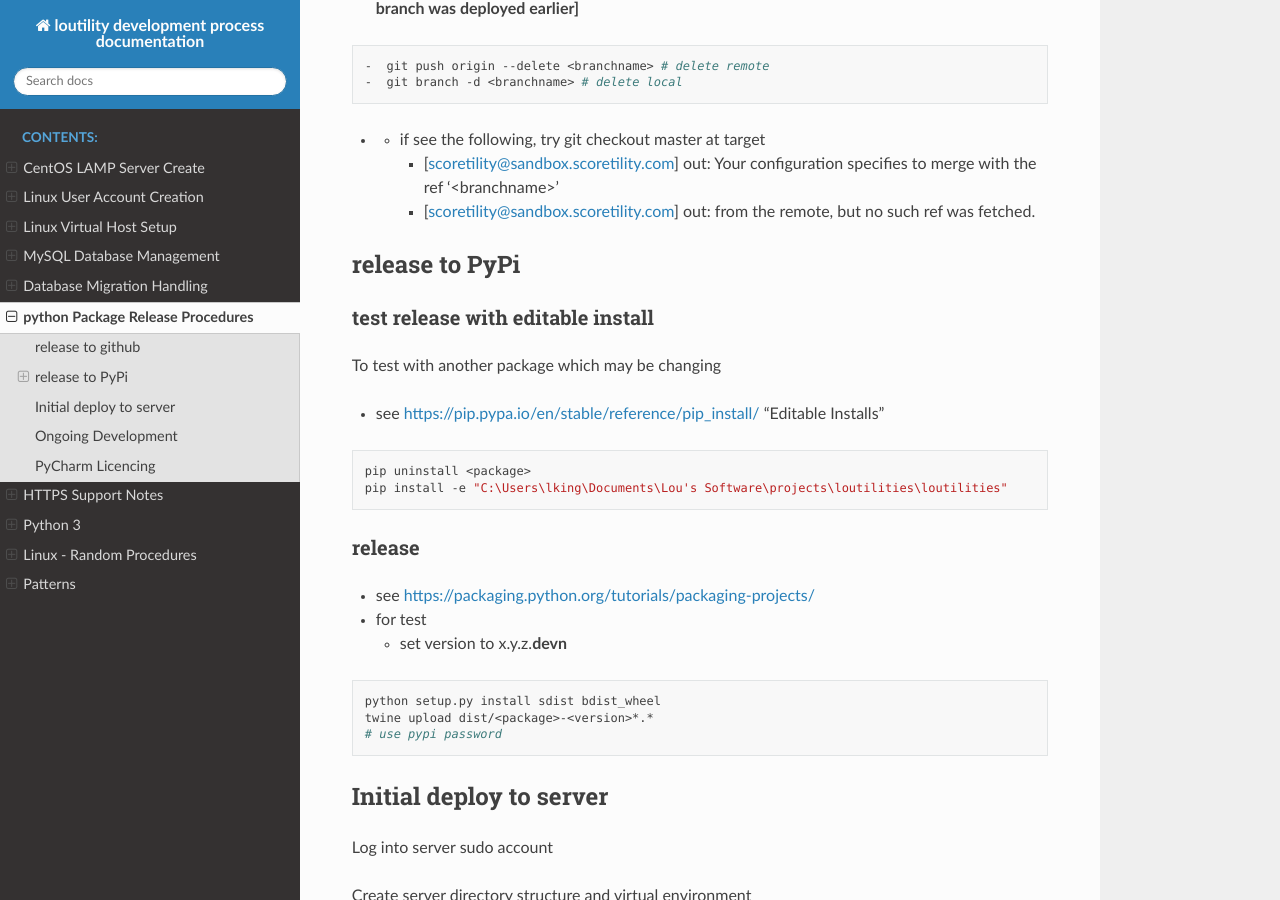
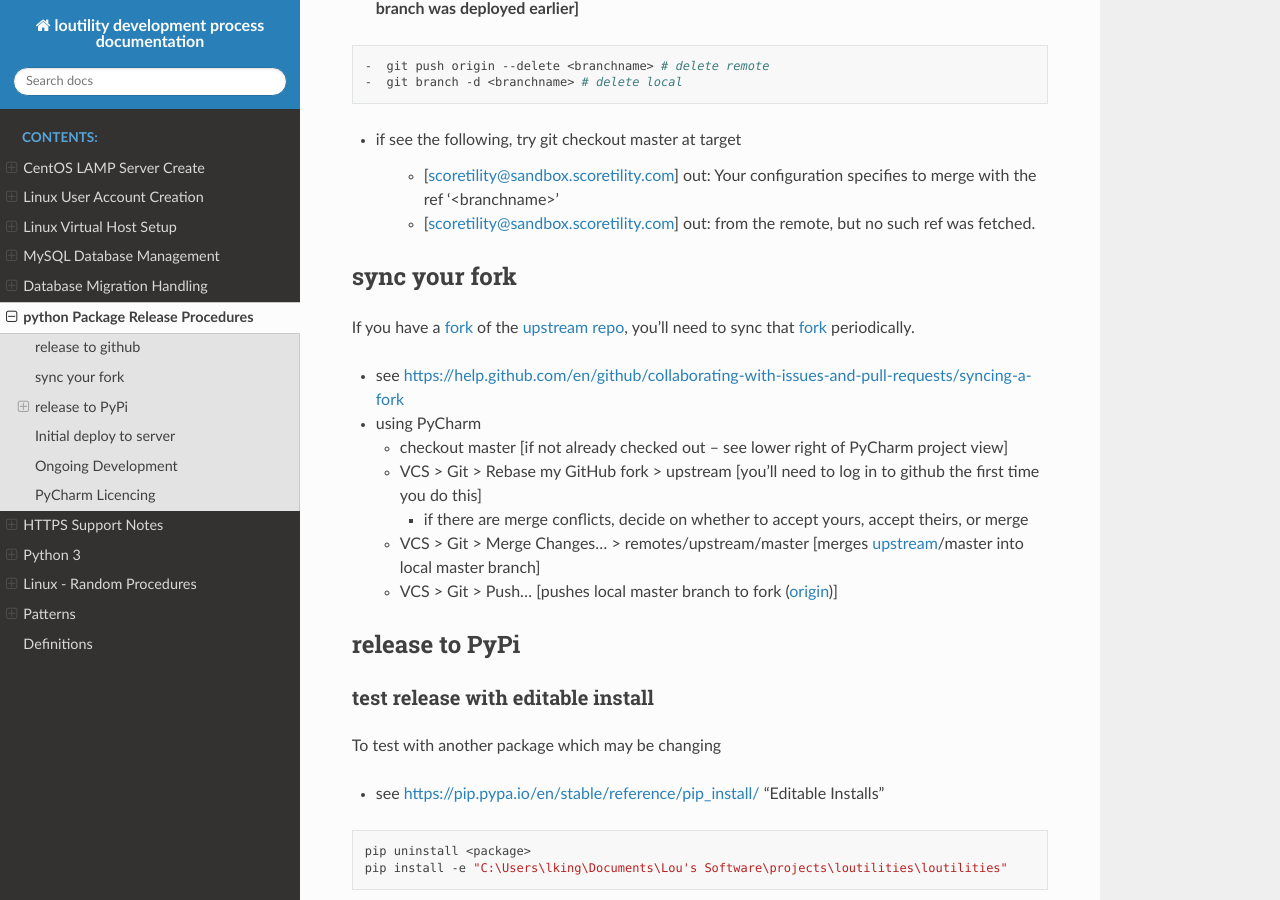
Before and after one commit to shanholtzerk/fork_loudevprocess, a Sphinx documentation site: the page built from docs/source/python-package-release-procedure.rst, in a window 1280 px wide and 900 px high, scrolled down 1426 px. Built offline with Sphinx 7.4.7 and the Read the Docs theme 2.0.0, drawn with Linux system fonts in a browser that asks for light colours.

Commit message:
how to sync forked repo; more python 3 conversion hints

```diff
--- a/docs/source/index.rst
+++ b/docs/source/index.rst
@@ -20,6 +20,7 @@ loutility development process documentation
    python-3
    linux-random-procedures
    patterns
+   definitions
 
 
 Indices and tables
--- a/docs/source/python-package-release-procedure.rst
+++ b/docs/source/python-package-release-procedure.rst
@@ -76,11 +76,32 @@ release to github
    -  git push origin --delete <branchname> # delete remote
    -  git branch -d <branchname> # delete local
 
--
-   -  if see the following, try git checkout master at target
+-  if see the following, try git checkout master at target
 
       -  [scoretility@sandbox.scoretility.com] out: Your configuration specifies to merge with the ref '<branchname>'
       -  [scoretility@sandbox.scoretility.com] out: from the remote, but no such ref was fetched.
+
+
+sync your fork
+----------------
+
+If you have a :term:`fork` of the :term:`upstream` :term:`repo <repository>`, you'll need to sync that :term:`fork`
+periodically.
+
+-   see https://help.github.com/en/github/collaborating-with-issues-and-pull-requests/syncing-a-fork
+-   using PyCharm
+
+    -   checkout master [if not already checked out -- see lower right of PyCharm project view]
+    -   VCS > Git > Rebase my GitHub fork > upstream [you'll need to log in to github the first time you do this]
+
+        -   if there are merge conflicts, decide on whether to accept yours, accept theirs, or merge
+
+    -   VCS > Git > Merge Changes... > remotes/upstream/master [merges :term:`upstream`/master into local master branch]
+    -   VCS > Git > Push... [pushes local master branch to fork (:term:`origin`)]
+
+
+
+
 
 
 release to PyPi
```
Also changed, not shown: docs/source/definitions.rst (added, +39 -0 lines), docs/source/python-3.rst (+11 -0 lines).
